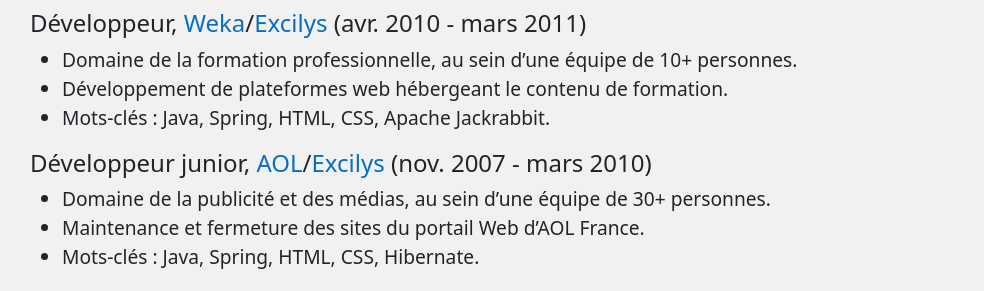
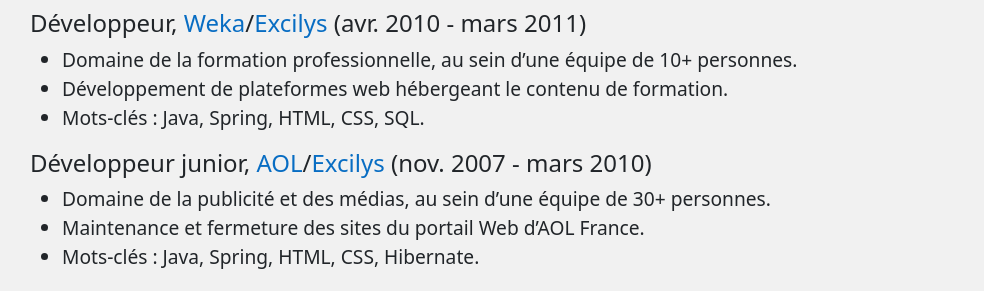
Before and after one commit to marcwrobel/marcwrobel.github.io, a Jekyll site: the page built from a-propos.md, in a window 1280 px wide. Shown: the part 1480-1771 px from the top of the page, without its empty margins (147-1131 px from the left). Built offline with Jekyll 4.4.1, drawn with Linux system fonts in a browser that asks for light colours.

Commit message:
Mise à jour des mots-clés de l'expérience Weka sur la page 'À propos'

```diff
--- a/a-propos.md
+++ b/a-propos.md
@@ -63,7 +63,7 @@
 
 - Domaine de la formation professionnelle, au sein d’une équipe de 10+ personnes.
 - Développement de plateformes web hébergeant le contenu de formation.
-- Mots-clés : Java, Spring, HTML, CSS, Apache Jackrabbit.
+- Mots-clés : Java, Spring, HTML, CSS, SQL.
 
 #### Développeur junior, [AOL](https://www.linkedin.com/company/aol/)/[Excilys](https://www.linkedin.com/company/groupe-excilys/) (nov. 2007 - mars 2010)
 
```
